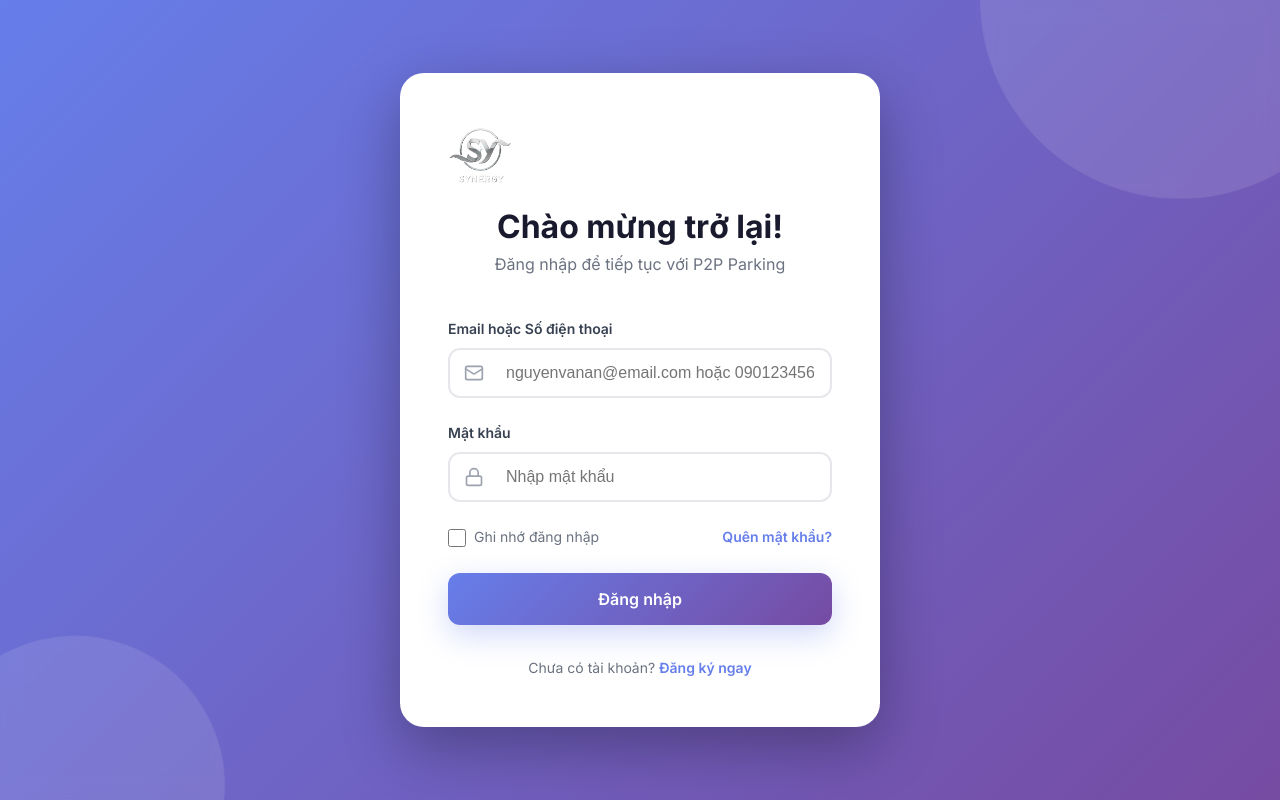
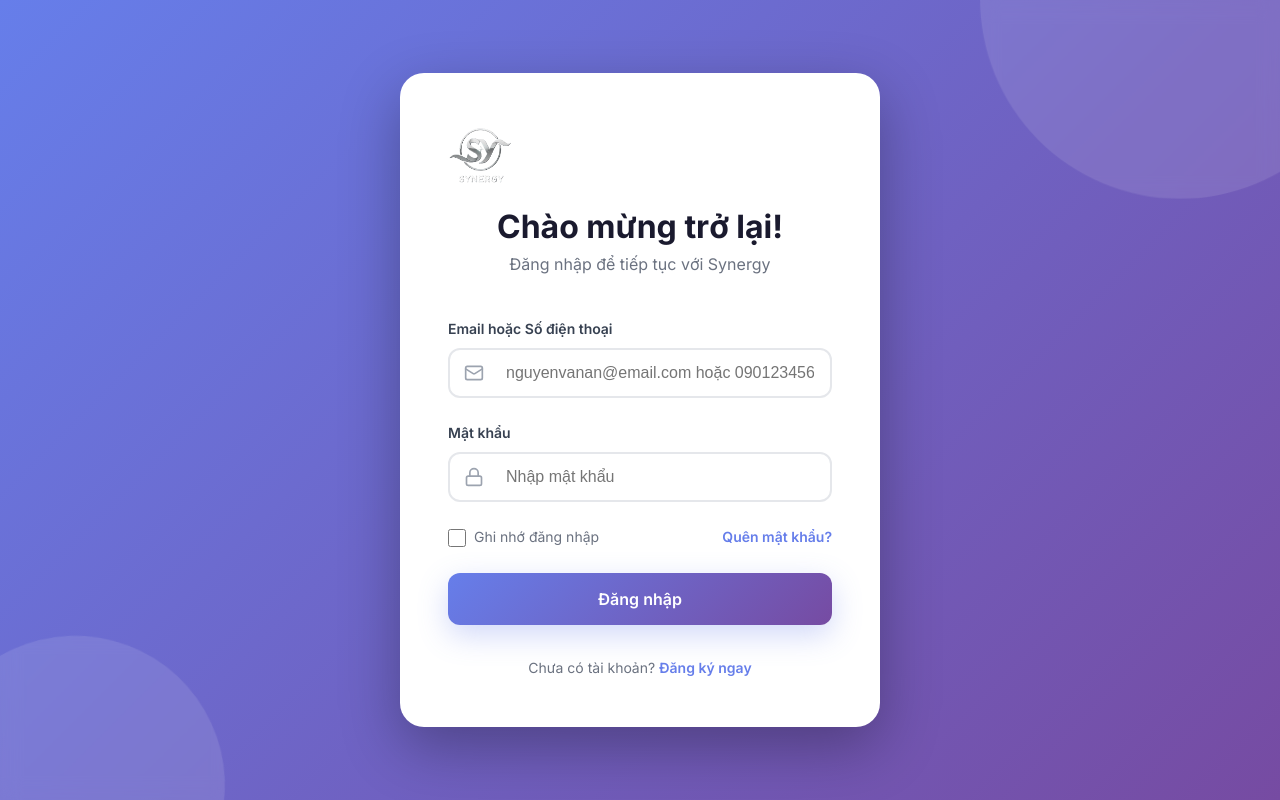
Before and after one commit to nguyenanhhung403/EXE201_WEB, a React (Vite) app: page /login in a window 1280 px wide. Built offline with nearby package versions, Linux system fonts and the light colour scheme; no server answers.

Commit message:
Rebrand P2P Parking to Synergy across app
Updated all references of 'P2P Parking' to 'Synergy' in UI components, page titles, descriptions, and alt texts. Also changed the project name in package.json. This aligns the application with the new branding.

```diff
--- a/package.json
+++ b/package.json
@@ -1,5 +1,5 @@
 {
-  "name": "parking-landing-page",
+  "name": "synergy",
   "private": true,
   "version": "0.0.0",
   "type": "module",
--- a/src/components/DownloadCTA.jsx
+++ b/src/components/DownloadCTA.jsx
@@ -15,7 +15,7 @@ const DownloadCTA = () => {
                             </span>
                         </div>
                         <h2 className="download-title">
-                            Tải P2P Parking<br />
+                            Tải Synergy<br />
                             <span className="gradient-text">Bắt đầu kiếm tiền ngay!</span>
                         </h2>
                         <p className="download-description">
--- a/src/components/Features.jsx
+++ b/src/components/Features.jsx
@@ -29,7 +29,7 @@ const Features = () => {
     return (
         <section id="features" className="features-section">
             <div className="container">
-                <h2 className="section-title">Tại sao chọn P2P Parking?</h2>
+                <h2 className="section-title">Tại sao chọn Synergy?</h2>
                 <p className="section-subtitle">Nền tảng chia sẻ chỗ đỗ xe đầu tiên tại Việt Nam - Kết nối cộng đồng, chia sẻ lợi ích</p>
 
                 {/* Optional: Layout with image side-by-side or top/bottom */}
--- a/src/components/Footer.jsx
+++ b/src/components/Footer.jsx
@@ -10,8 +10,8 @@ const Footer = () => {
             <div className="container footer-content">
                 <div className="footer-section">
                     <div className="footer-logo">
-                        <img src={logo} alt="P2P Parking Logo" className="footer-logo-img" />
-                        <h3>P2P Parking</h3>
+                        <img src={logo} alt="Synergy Logo" className="footer-logo-img" />
+                        <h3>Synergy</h3>
                     </div>
                     <p>Nền tảng chia sẻ chỗ đỗ xe Peer-to-Peer đầu tiên tại Việt Nam.</p>
                 </div>
@@ -47,7 +47,7 @@ const Footer = () => {
 
             <div className="footer-bottom">
                 <div className="container">
-                    <p>&copy; 2026 P2P Parking. All rights reserved.</p>
+                    <p>&copy; 2026 Synergy. All rights reserved.</p>
                 </div>
             </div>
         </footer>
--- a/src/components/Header.jsx
+++ b/src/components/Header.jsx
@@ -20,8 +20,8 @@ const Header = () => {
         <header className={`header ${isScrolled ? 'scrolled' : ''} `}>
             <div className="container header-content">
                 <div className="logo">
-                    <img src={logo} alt="P2P Parking Logo" className="logo-img" />
-                    <span>P2P Parking</span>
+                    <img src={logo} alt="Synergy Logo" className="logo-img" />
+                    <span>Synergy</span>
                 </div>
 
                 <nav className={`nav-links ${isMobileMenuOpen ? 'active' : ''}`}>
--- a/src/components/Hero.jsx
+++ b/src/components/Hero.jsx
@@ -14,7 +14,7 @@ const Hero = () => {
                         <span className="highlight">Kiếm tiền<br />thụ động</span>
                     </h1>
                     <p>
-                        Nền tảng P2P Parking kết nối chủ nhà có sân trống với tài xế cần chỗ đỗ. Chủ nhà kiếm thêm thu nhập, tài xế tiết kiệm chi phí. Đơn giản, an toàn, cộng đồng!
+                        Nền tảng Synergy kết nối chủ nhà có sân trống với tài xế cần chỗ đỗ. Chủ nhà kiếm thêm thu nhập, tài xế tiết kiệm chi phí. Đơn giản, an toàn, cộng đồng!
                     </p>
                     <div className="hero-buttons">
                         <button className="btn btn-primary icon-btn">
@@ -27,7 +27,7 @@ const Hero = () => {
                     <div className="stats">
                         <div className="stat-item">
                             <h3>100+</h3>
-                            <span>Chỗ đỗ P2P</span>
+                            <span>Chỗ đỗ Synergy</span>
                         </div>
                         <div className="stat-item">
                             <h3>5k+</h3>
--- a/src/components/HowItWorks.jsx
+++ b/src/components/HowItWorks.jsx
@@ -44,7 +44,7 @@ const HowItWorks = () => {
             <div className="container">
                 <div className="section-header">
                     <h2 className="section-title">Làm sao hoạt động?</h2>
-                    <p className="section-subtitle">P2P Parking kết nối chủ nhà và tài xế trong 3 bước đơn giản</p>
+                    <p className="section-subtitle">Synergy kết nối chủ nhà và tài xế trong 3 bước đơn giản</p>
                 </div>
 
                 <div className="roles-container">
--- a/src/components/Testimonials.jsx
+++ b/src/components/Testimonials.jsx
@@ -51,7 +51,7 @@ const Testimonials = () => {
     return (
         <section id="testimonials" className="testimonials-section">
             <div className="container">
-                <h2 className="testimonials-title">Cộng đồng P2P Parking nói gì?</h2>
+                <h2 className="testimonials-title">Cộng đồng Synergy nói gì?</h2>
                 <p className="testimonials-subtitle">Hơn 5,000+ Hosts và Drivers tin tưởng sử dụng mỗi ngày</p>
 
                 <div className="testimonials-grid">
--- a/src/pages/ForgotPassword.jsx
+++ b/src/pages/ForgotPassword.jsx
@@ -90,7 +90,7 @@ const ForgotPassword = () => {
             <div className="auth-container">
                 <div className="auth-card">
                     <div className="auth-header">
-                        <img src={logo} alt="P2P Parking" className="auth-logo" />
+                        <img src={logo} alt="Synergy" className="auth-logo" />
                         <h1>Đặt lại mật khẩu</h1>
                         <p>Nhập mã OTP và mật khẩu mới</p>
                     </div>
@@ -190,7 +190,7 @@ const ForgotPassword = () => {
         <div className="auth-container">
             <div className="auth-card">
                 <div className="auth-header">
-                    <img src={logo} alt="P2P Parking" className="auth-logo" />
+                    <img src={logo} alt="Synergy" className="auth-logo" />
                     <h1>Quên mật khẩu?</h1>
                     <p>Nhập email hoặc số điện thoại để nhận mã OTP</p>
                 </div>
--- a/src/pages/HomePage.jsx
+++ b/src/pages/HomePage.jsx
@@ -12,8 +12,8 @@ const HomePage = () => {
     return (
         <div className="app">
             <SEO
-                title="P2P Parking - Chia sẻ chỗ đỗ xe P2P | Cho thuê sân nhà kiếm tiền thụ động"
-                description="Biến sân nhà thành nguồn thu thụ động! Chủ nhà cho thuê chỗ đỗ, tài xế tìm chỗ đỗ giá rẻ. Nền tảng P2P Parking kết nối cộng đồng chia sẻ chỗ đỗ xe tại Việt Nam."
+                title="Synergy - Chia sẻ chỗ đỗ xe P2P | Cho thuê sân nhà kiếm tiền thụ động"
+                description="Biến sân nhà thành nguồn thu thụ động! Chủ nhà cho thuê chỗ đỗ, tài xế tìm chỗ đỗ giá rẻ. Nền tảng Synergy kết nối cộng đồng chia sẻ chỗ đỗ xe tại Việt Nam."
             />
             <Header />
             <main>
--- a/src/pages/Login.jsx
+++ b/src/pages/Login.jsx
@@ -52,9 +52,9 @@ const Login = () => {
         <div className="auth-container">
             <div className="auth-card">
                 <div className="auth-header">
-                    <img src={logo} alt="P2P Parking" className="auth-logo" />
+                    <img src={logo} alt="Synergy" className="auth-logo" />
                     <h1>Chào mừng trở lại!</h1>
-                    <p>Đăng nhập để tiếp tục với P2P Parking</p>
+                    <p>Đăng nhập để tiếp tục với Synergy</p>
                 </div>
 
                 {error && (
--- a/src/pages/Register.jsx
+++ b/src/pages/Register.jsx
@@ -106,7 +106,7 @@ const Register = () => {
             <div className="auth-container">
                 <div className="auth-card">
                     <div className="auth-header">
-                        <img src={logo} alt="P2P Parking" className="auth-logo" />
+                        <img src={logo} alt="Synergy" className="auth-logo" />
                         <h1>Xác thực OTP</h1>
                         <p>Mã OTP đã được gửi đến {otpSentTo}</p>
                     </div>
@@ -170,9 +170,9 @@ const Register = () => {
         <div className="auth-container">
             <div className="auth-card">
                 <div className="auth-header">
-                    <img src={logo} alt="P2P Parking" className="auth-logo" />
+                    <img src={logo} alt="Synergy" className="auth-logo" />
                     <h1>Tạo tài khoản mới</h1>
-                    <p>Bắt đầu hành trình với P2P Parking</p>
+                    <p>Bắt đầu hành trình với Synergy</p>
                 </div>
 
                 {error && (
```
